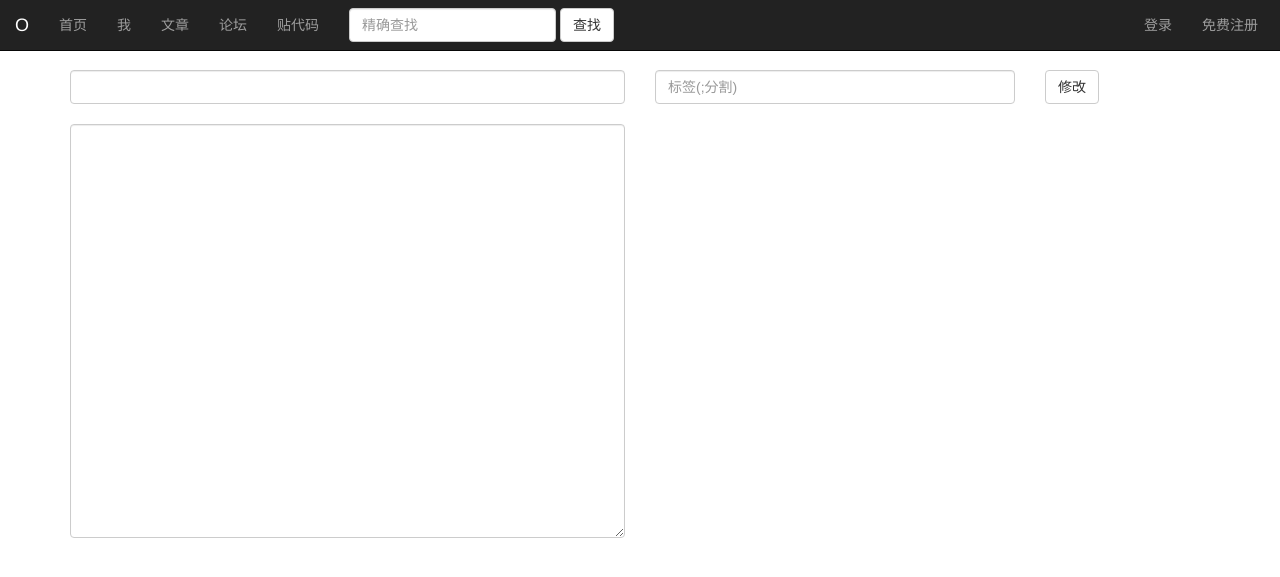
After one commit to MU001999/DemoBlog, a Flask app: template blog/templates/articles/edit.html in a window 1280 px wide. The commit adds this page. Shown: the top 577 px of the page. Run offline with Flask 2, Linux system fonts and the light colour scheme; the template is opened without the code that fills it, so the values that code supplies are empty; some libraries are stand-ins or nearby versions.

Commit message:
complete edit article function and fix the bug for favicon

```diff
--- a/blog/link2db.py
+++ b/blog/link2db.py
@@ -88,6 +88,12 @@ def add_article(title, author, content, time_post, username, labels):
         raise MemoryError
 
 
+def update_article(order, title, content, labels):
+    global articles_sorted
+    articles.update({"order": order}, {"$set": {"title": title, "content": content, "labels": labels}}, multi=True)
+    articles_sorted = articles.find({"type": "article"}).sort("order", pymongo.DESCENDING)
+
+
 def add_comment_for_article(cz, content, username, time_comment, order):
     corder = articles.find({'order': order, 'type': 'comment'}).count() + 1
     articles.insert_one({'order': order, 'corder': corder, 'type': 'comment', 'cz': cz, 'content': content, 'username': username, 'time_comment': time_comment})
--- a/blog/templates/articles/article.html
+++ b/blog/templates/articles/article.html
@@ -19,6 +19,9 @@
         <h3 class="text-center">
             {{ article['time_post'] }}
         </h3>
+        {% if edit %}
+        <button onclick="location.href='/articles/edit/{{ article['order'] }}'" type="button" class="btn btn-block btn-default">修改文章</button>
+        {% endif %}
     </div>
 </div>
 <div class="row clearfix">
--- /dev/null
+++ b/blog/templates/articles/edit.html
@@ -0,0 +1,41 @@
+{% extends "layout.html" %}
+
+{% block content %}
+
+<div class="row clearfix">
+    <form method="post" action="/articles/edit/{{ article['order'] }}">
+        <div class="col-md-12 column">
+            <div class="row clearfix">
+                <div class="col-md-6 column">
+                    <input class="form-control" name="title" value="{{ article['title'] }}">
+                </div>
+                <div class="col-md-4 column">
+                    <input class="form-control" name="labels" placeholder="标签(;分割)" value="{{ labels }}">
+                </div>
+                <div class="col-md-2 column">
+                    <button class="btn btn-default" type="submit">修改</button>
+                </div>
+            </div>
+            <br>
+            <div class="row clearfix">
+                <div class="col-md-6 column">
+                    <textarea id="oriContent" class="form-control" onkeyup="convert()" name="content"
+                              rows="20" cols="60">{{ article['content']|safe }}</textarea>
+                </div>
+                <div class="col-md-6 column">
+                    <div id="preview"> </div>
+                    <script src="/static/js/showdown.min.js"></script>
+                    <script type="text/javascript">
+                    function convert(){
+                        var text = document.getElementById("oriContent").value;
+                        var converter = new showdown.Converter();
+                        var html = converter.makeHtml(text);
+                        document.getElementById("preview").innerHTML = html;
+                    }
+                    </script>
+                </div>
+            </div>
+        </div>
+    </form>
+</div>
+{% endblock %}
--- a/blog/templates/users/me.html
+++ b/blog/templates/users/me.html
@@ -84,6 +84,7 @@
                     <small>{{ article['time_post'] }}</small>
                 </h3>
             </a>
+            <button onclick="location.href='/articles/edit/{{ article['order'] }}'" type="button" class="btn btn-block btn-default">修改文章</button>
         </div>
         {% endfor %}
     </div>
```
Also changed, not shown: blog/articles.py (+19 -1 lines), blog/index.py (+8 -1 lines), README.md.
